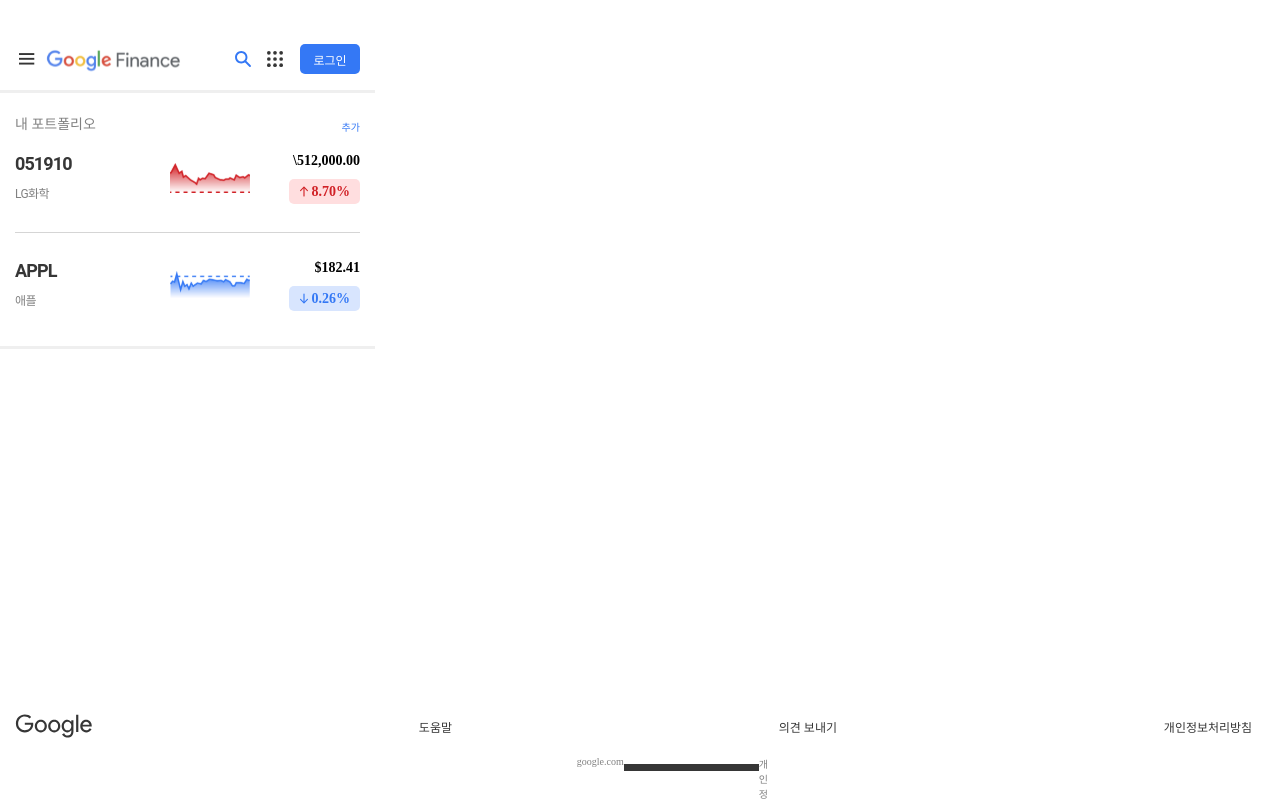
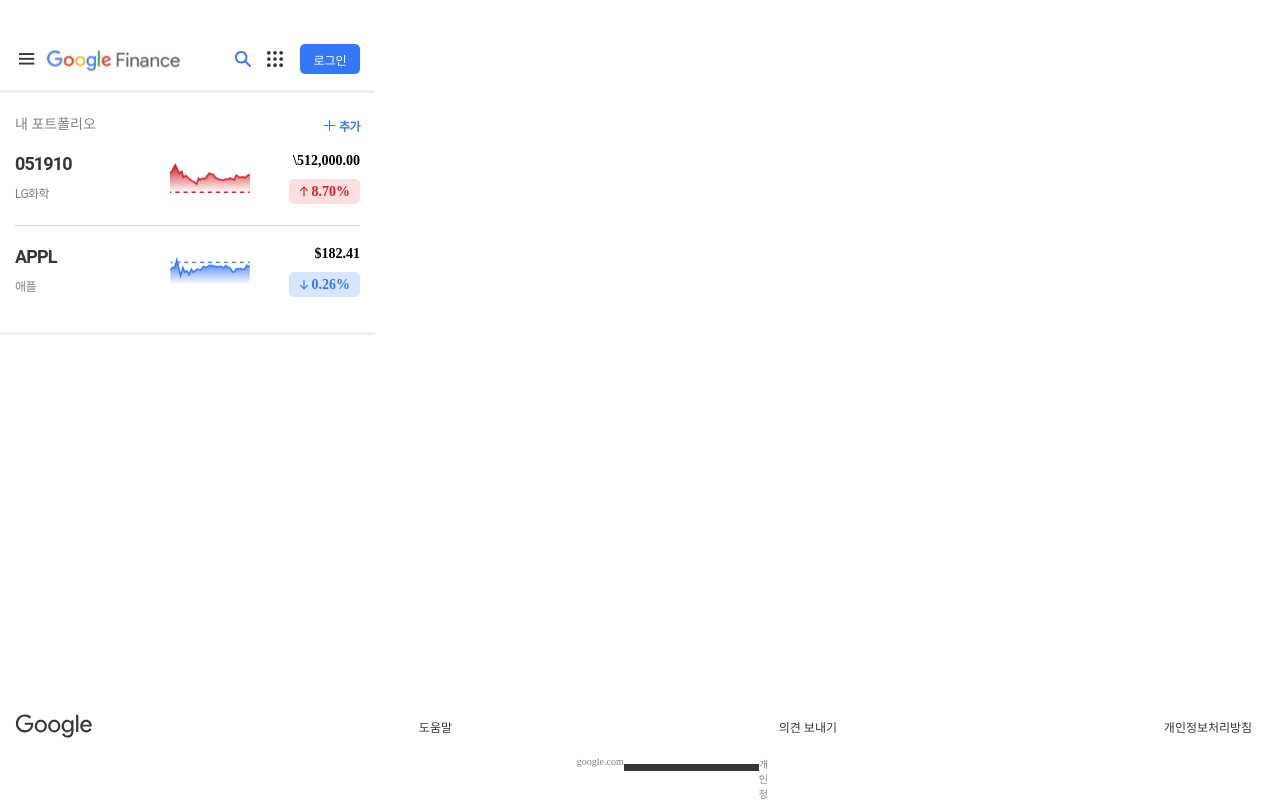
Before and after one commit to DOSOPT-CDS-WEB-TEAM2/CLIENT, a React (Vite) app in the folder google-finance/: page / in a window 1280 px wide. Built offline with nearby package versions, Linux system fonts and the light colour scheme; the HTML template or start-up script is replaced by a standard one.

Commit message:
feat/#15: 추가버튼에 아이콘 추가하기

```diff
--- a/google-finance/src/components/Main/MyPorfolio.jsx
+++ b/google-finance/src/components/Main/MyPorfolio.jsx
@@ -1,6 +1,7 @@
 import React from 'react';
 import styled from 'styled-components';
 import EachPortfolio from './EachPortfolio';
+import { SmallIcon } from '../../assets';
 
 const MyPorfolio = () => {
   const PORTFOLIO_DUMMY = [
@@ -25,7 +26,10 @@ const MyPorfolio = () => {
     <St.MyPortfolioContainer>
       <St.MyPortfolioHeader>
         <St.Title>내 포트폴리오</St.Title>
-        <St.AddButton>추가</St.AddButton>
+        <St.AddButton>
+          <img src={SmallIcon} alt="추가아이콘" />
+          추가
+        </St.AddButton>
       </St.MyPortfolioHeader>
       {PORTFOLIO_DUMMY.map((each, idx) => (
         <>
@@ -59,14 +63,19 @@ const St = {
   `,
   AddButton: styled.div`
     display: flex;
-    align-items: end;
+    align-items: center;
+
+    margin-bottom: -0.5rem;
+
     color: ${({ theme }) => theme.colors.blue_main};
-    ${({ theme }) => theme.fonts.rototo_12_bold};
+    ${({ theme }) => theme.fonts.roboto_12_bold};
   `,
+
   Line: styled.hr`
-    margin: 0.7rem 0;
+    height: 0.05rem;
+    margin: 0;
+
     border: 0;
-    height: 0.05rem;
     background-color: ${({ theme }) => theme.colors.gray_3};
   `,
 };
```
Also changed, not shown: google-finance/src/assets/icon/ic_plus_small.svg (added).
